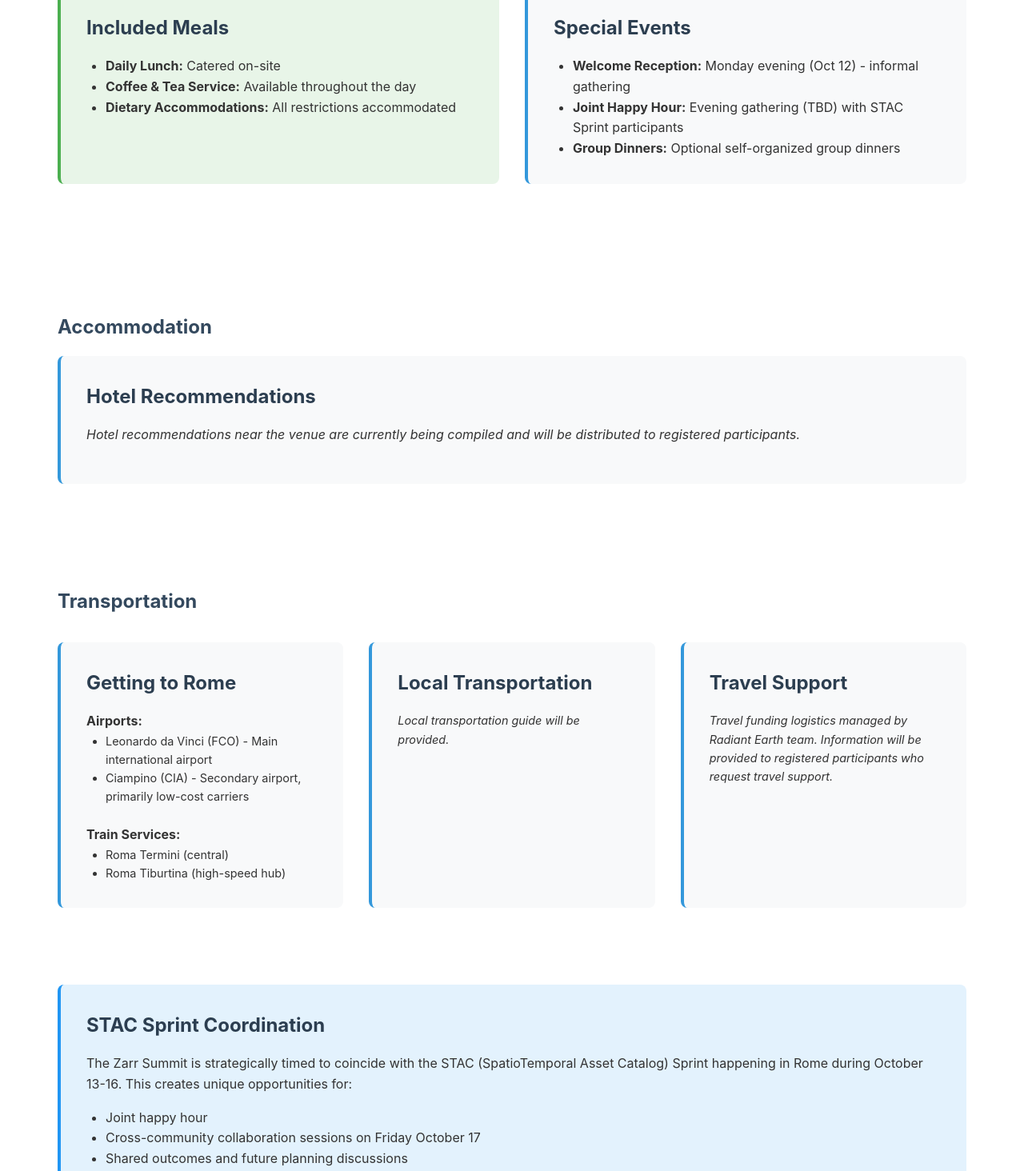
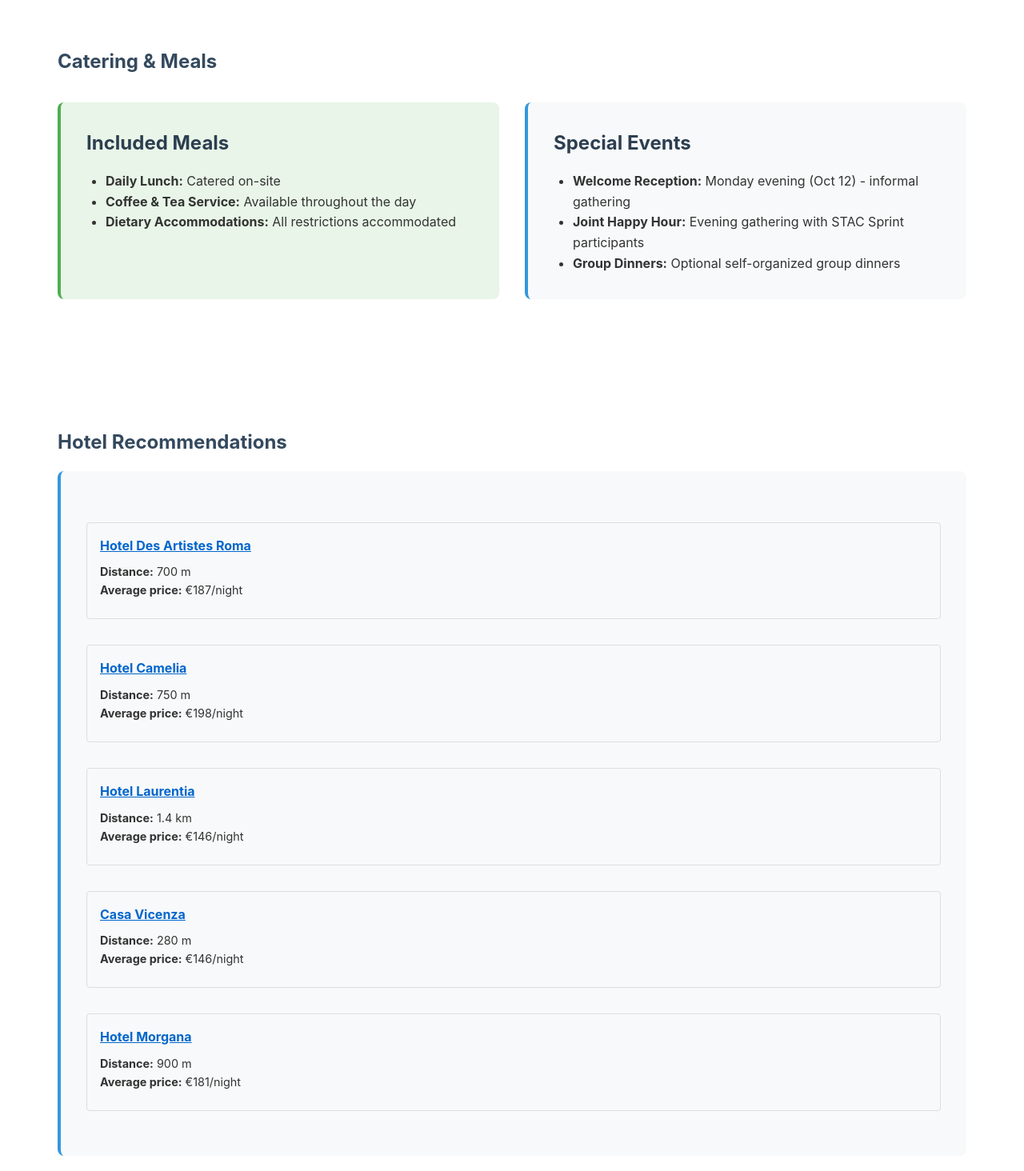
Before and after one commit to zarr-developers/zarr-summit-2025, a Next.js app: page /zarr-summit-2025/location in a window 1280 px wide. Shown: the part 960-2424 px from the top of the page at 80% size. Built offline with nearby package versions, Linux system fonts and the light colour scheme.

Commit message:
Add venue and hotel details

```diff
--- a/app/location/page.tsx
+++ b/app/location/page.tsx
@@ -25,9 +25,28 @@ export default function Location() {
         <div className="section">
           <h3>Venue Information</h3>
           <div className="card">
+            <h4>
+              <a
+                href="https://zestgroup.vc/en/thehub"
+                target="_blank"
+                rel="noopener noreferrer"
+                style={{ color: "#0066cc", textDecoration: "underline" }}
+              >
+                Zest Hub
+              </a>
+            </h4>
             <p>
-              Event will be located in Central Rome. More details will be shared
-              shortly after the registration deadline.
+              <strong>About the Venue:</strong>
+              <br />
+              Zest Hub is modern co-working and event space
+            </p>
+            <p style={{ marginBottom: "1rem" }}></p>
+            <p>
+              <strong>Getting to Zest Hub:</strong>
+              <br />
+              Located within Termini Station (Via Marsala 29h, Rome, Italy), the
+              Hub is easily reachable via the rail network, public transport,
+              and has a direct connection to Rome Fiumicino Airport.
             </p>
           </div>
         </div>
@@ -59,8 +78,8 @@ export default function Location() {
                   informal gathering
                 </li>
                 <li>
-                  <strong>Joint Happy Hour:</strong> Evening gathering (TBD)
-                  with STAC Sprint participants
+                  <strong>Joint Happy Hour:</strong> Evening gathering with STAC
+                  Sprint participants
                 </li>
                 <li>
                   <strong>Group Dinners:</strong> Optional self-organized group
@@ -71,16 +90,135 @@ export default function Location() {
           </div>
         </div>
 
-        <div className="section">
-          <h3>Accommodation</h3>
+        <div className="section" id="hotels">
+          <h3>Hotel Recommendations</h3>
           <div className="card">
-            <h3>Hotel Recommendations</h3>
-            <p style={{ marginBottom: "1rem" }}>
-              <em>
-                Hotel recommendations near the venue are currently being
-                compiled and will be distributed to registered participants.
-              </em>
-            </p>
+            <div className="grid grid-2" style={{ marginBottom: "1.5rem" }}>
+              <div
+                style={{
+                  padding: "1rem",
+                  border: "1px solid #ddd",
+                  borderRadius: "4px",
+                }}
+              >
+                <h4 style={{ marginBottom: "0.5rem" }}>
+                  <a
+                    href="https://www.hotelartemide.it/"
+                    target="_blank"
+                    rel="noopener noreferrer"
+                    style={{ color: "#0066cc", textDecoration: "underline" }}
+                  >
+                    Hotel Des Artistes Roma
+                  </a>
+                </h4>
+                <p style={{ fontSize: "0.9rem", marginBottom: "0.5rem" }}>
+                  <strong>Distance:</strong> 700 m<br />
+                  <strong>Average price:</strong> €187/night
+                  <br />
+                </p>
+              </div>
+            </div>
+            <div className="grid grid-2" style={{ marginBottom: "1.5rem" }}>
+              <div
+                style={{
+                  padding: "1rem",
+                  border: "1px solid #ddd",
+                  borderRadius: "4px",
+                }}
+              >
+                <h4 style={{ marginBottom: "0.5rem" }}>
+                  <a
+                    href="https://www.hotelcameliaroma.com/"
+                    target="_blank"
+                    rel="noopener noreferrer"
+                    style={{ color: "#0066cc", textDecoration: "underline" }}
+                  >
+                    Hotel Camelia
+                  </a>
+                </h4>
+                <p style={{ fontSize: "0.9rem", marginBottom: "0.5rem" }}>
+                  <strong>Distance:</strong> 750 m<br />
+                  <strong>Average price:</strong> €198/night
+                  <br />
+                </p>
+              </div>
+            </div>
+            <div className="grid grid-2" style={{ marginBottom: "1.5rem" }}>
+              <div
+                style={{
+                  padding: "1rem",
+                  border: "1px solid #ddd",
+                  borderRadius: "4px",
+                }}
+              >
+                <h4 style={{ marginBottom: "0.5rem" }}>
+                  <a
+                    href="https://www.hotellaurentia.com/"
+                    target="_blank"
+                    rel="noopener noreferrer"
+                    style={{ color: "#0066cc", textDecoration: "underline" }}
+                  >
+                    Hotel Laurentia
+                  </a>
+                </h4>
+                <p style={{ fontSize: "0.9rem", marginBottom: "0.5rem" }}>
+                  <strong>Distance:</strong> 1.4 km
+                  <br />
+                  <strong>Average price:</strong> €146/night
+                  <br />
+                </p>
+              </div>
+            </div>
+            <div className="grid grid-2" style={{ marginBottom: "1.5rem" }}>
+              <div
+                style={{
+                  padding: "1rem",
+                  border: "1px solid #ddd",
+                  borderRadius: "4px",
+                }}
+              >
+                <h4 style={{ marginBottom: "0.5rem" }}>
+                  <a
+                    href="https://www.bbcasavicenza.com/en/home/"
+                    target="_blank"
+                    rel="noopener noreferrer"
+                    style={{ color: "#0066cc", textDecoration: "underline" }}
+                  >
+                    Casa Vicenza
+                  </a>
+                </h4>
+                <p style={{ fontSize: "0.9rem", marginBottom: "0.5rem" }}>
+                  <strong>Distance:</strong> 280 m<br />
+                  <strong>Average price:</strong> €146/night
+                  <br />
+                </p>
+              </div>
+            </div>
+            <div className="grid grid-2" style={{ marginBottom: "1.5rem" }}>
+              <div
+                style={{
+                  padding: "1rem",
+                  border: "1px solid #ddd",
+                  borderRadius: "4px",
+                }}
+              >
+                <h4 style={{ marginBottom: "0.5rem" }}>
+                  <a
+                    href="https://www.hotelmorgana.com/en/"
+                    target="_blank"
+                    rel="noopener noreferrer"
+                    style={{ color: "#0066cc", textDecoration: "underline" }}
+                  >
+                    Hotel Morgana
+                  </a>
+                </h4>
+                <p style={{ fontSize: "0.9rem", marginBottom: "0.5rem" }}>
+                  <strong>Distance:</strong> 900 m<br />
+                  <strong>Average price:</strong> €181/night
+                  <br />
+                </p>
+              </div>
+            </div>
           </div>
         </div>
 
@@ -107,18 +245,6 @@ export default function Location() {
                 <li>Roma Termini (central)</li>
                 <li>Roma Tiburtina (high-speed hub)</li>
               </ul>
-            </div>
-            <div className="card">
-              <h3>Local Transportation</h3>
-              <p
-                style={{
-                  marginTop: "1rem",
-                  fontSize: "0.9rem",
-                  fontStyle: "italic",
-                }}
-              >
-                Local transportation guide will be provided.
-              </p>
             </div>
             <div className="card">
               <h3>Travel Support</h3>
```
